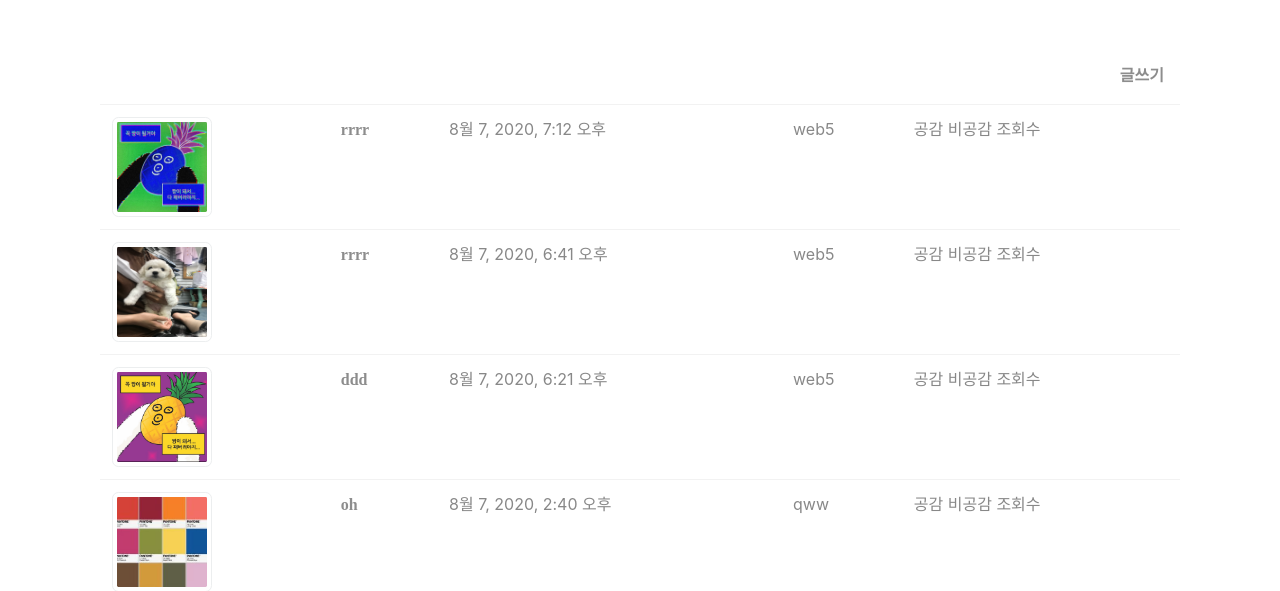
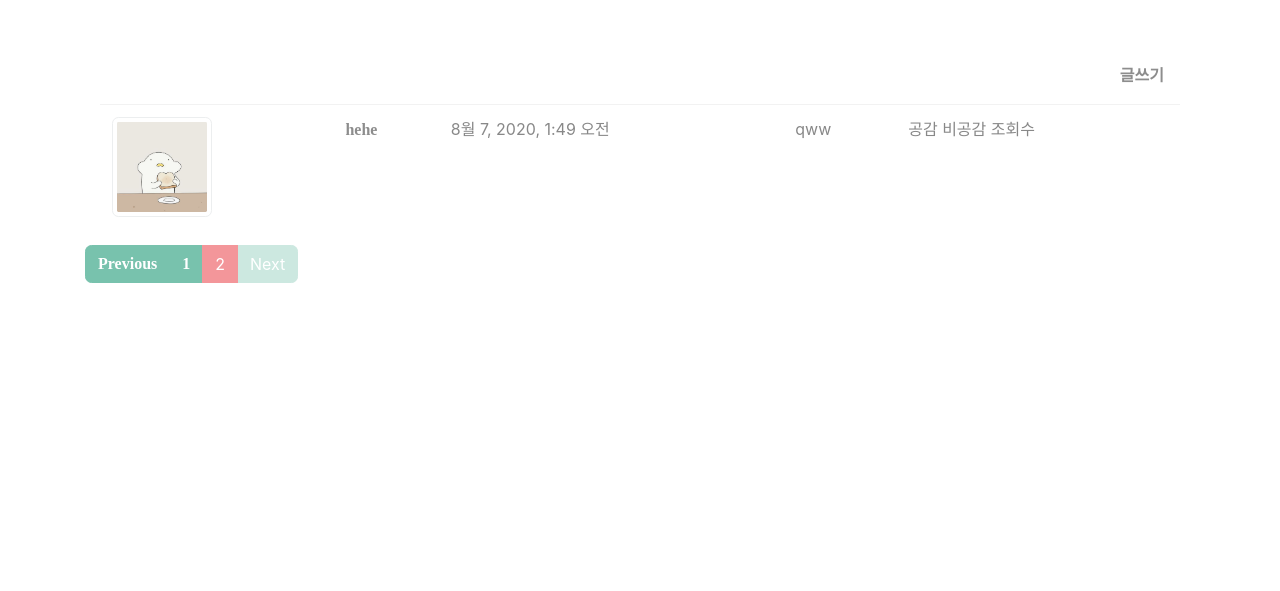
Before and after one commit to seoyoung-0/ecomment_5, a Django app: page /community/list/?page=2 in a window 1280 px wide. Shown: the part 110-701 px from the top of the page. After the commit the page ends 393 px from the top, so only its background shows below. Run offline with Django 3.2, Linux system fonts and the light colour scheme; a user stored in the database is signed in; data comes from the database, SQL or seed files in the repository; both versions use the stored data as it was after the commit; some libraries are stand-ins or nearby versions.

Commit message:
Make Pagination

```diff
--- a/community/views.py
+++ b/community/views.py
@@ -1,25 +1,30 @@
-from django.shortcuts import redirect, render
+from django.shortcuts import redirect, render, get_object_or_404
 from django.views.generic.list import ListView
 from django.views.generic.edit import UpdateView,CreateView, DeleteView
 from django.views.generic.detail import DetailView
 from .models import *
 
+from django.core.paginator import Paginator
+
 class PostList(ListView):
     model = Post
     template_name_suffix = '_list'
+    context_object_name = 'Posts'
+    paginate_by = 5
+    #몇 개씩 나올지 수정하기
 
 class PostCreate(CreateView):
     model = Post
     fields = ['title','category','text','image']
     template_name_suffix = '_create'
-    success_url ='/'
+    success_url ='/community/list'
 
     def form_valid(self, form):
         form.instance.author_id = self.request.user.id
         if form.is_valid():
             # 올바르다면
             form.instance.save()
-            return redirect('/')
+            return redirect('/community/list')
         else:
             # 올바르지 않다면
             return self.render_to_response({'form': form})
@@ -28,7 +33,7 @@ class PostUpdate(UpdateView):
     model = Post
     fields = ['title','category','text','image']
     template_name_suffix = '_update'
-    success_url ='/'
+    success_url ='/community/list'
 
 class PostDelete(DeleteView):
     model = Post
--- /dev/null
+++ b/static/community/list.css
@@ -0,0 +1,3 @@
+.pagination{
+ text-align : center;
+}
--- a/templates/base.html
+++ b/templates/base.html
@@ -4,7 +4,7 @@
         <meta charset="utf-8">
         <meta name="viewport" content="width=device-width, initial-scale=1, shrink-to-fit=no">
     <!-- CSS -->
-    <link rel="stylesheet" href="https://stackpath.bootstrapcdn.com/bootstrap/4.5.0/css/bootstrap.min.css" integrity="sha384-9aIt2nRpC12Uk9gS9baDl411NQApFmC26EwAOH8WgZl5MYYxFfc+NcPb1dKGj7Sk" crossorigin="anonymous">
+    <link rel="stylesheet" href="https://stackpath.bootstrapcdn.com/bootstrap/4.5.2/css/bootstrap.min.css" integrity="sha384-JcKb8q3iqJ61gNV9KGb8thSsNjpSL0n8PARn9HuZOnIxN0hoP+VmmDGMN5t9UJ0Z" crossorigin="anonymous">
         <link rel="stylesheet" href="/static/materia_bootstrap.min (1).css">
         <link rel="stylesheet" href="/static/bootstrap.css">
     <!-- JS, Popper.js, and jQuery -->
--- a/templates/community/post_list.html
+++ b/templates/community/post_list.html
@@ -2,7 +2,9 @@
 {% block title %}
 {% endblock %}
 
+{% load static %}
 
+<link rel="stylesheet" type="text/css" href="{% static '/community/list.css' %}">
 {% block content %}
 {% comment %} 게시글 목록 화면  {% endcomment %}
 <div class="container">
@@ -25,4 +27,48 @@
     </div>
 </div>
 
+    {% comment %} <div class="pagination">
+      <span class="page-links">
+        {% if page_obj.has_previous %}
+        <span >
+          <a href="{{ request.path }}?page={{ page_obj.previous_page_number }}">previous</a>
+        </span>
+        {% endif %}
+        <span class="page-current">
+          <p>Page {{ page_obj.number }} of {{ page_obj.paginator.num_pages }}.</p>
+        </span>
+        {% if page_obj.has_next %}
+        <span>
+          <a href="{{ request.path }}?page={{ page_obj.next_page_number }}">next</a>
+        </span>
+        {% endif %}
+      </span>
+    </div> {% endcomment %}
+
+
+    <nav class="full-pagination" aria-label="Page navigation example">
+       <ul class="pagination">
+        {% if page_obj.has_previous %}
+            <li class="page-item"><a class="page-link" href="?page={{ page_obj.previous_page_number}}">Previous</a></li>
+        {% else %}
+            <li class="page-item disabled "><span class="page-link">Previous</span></li>
+        {% endif %}
+        {% for i in paginator.page_range %}
+            {% if page_obj.number == i %}
+            <li class="page-item active"><span class="page-link">{{ i }}<span class="sr-only">(current)</span></span></li>
+            {% else %}
+            <li class="page-item"><a class="page-link" href="?page={{ i }}">{{ i }}</a></li>
+            {% endif %}
+        {% endfor %}
+        {% if page_obj.has_next %}
+            <li class="page-item"><a class="page-link" href="?page={{ page_obj.next_page_number }}">Next</a></li>
+        {% else %}
+            <li class="page-item disabled"><span class="page-link">Next</span></li>
+        {% endif %}
+        </ul>
+    </nav>
+    {% comment %}
+    pagination 전체 가운데정렬 + 부트스트랩 css 수정
+    {% endcomment %}
+
 {% endblock %}
```
Also changed, not shown: db.sqlite3, media/community/community_photo/2020/08/07/IMG_5469.jpg (added), media/community/community_photo/2020/08/07/IMG_5484.JPG (added), media/community/community_photo/2020/08/07/IMG_5484_QuVasnF.JPG (added), media/community/community_photo/2020/08/07/IMG_5484_tSXVCj2.JPG (added), media/community/community_photo/2020/08/07/IMG_5486.JPG (added).
